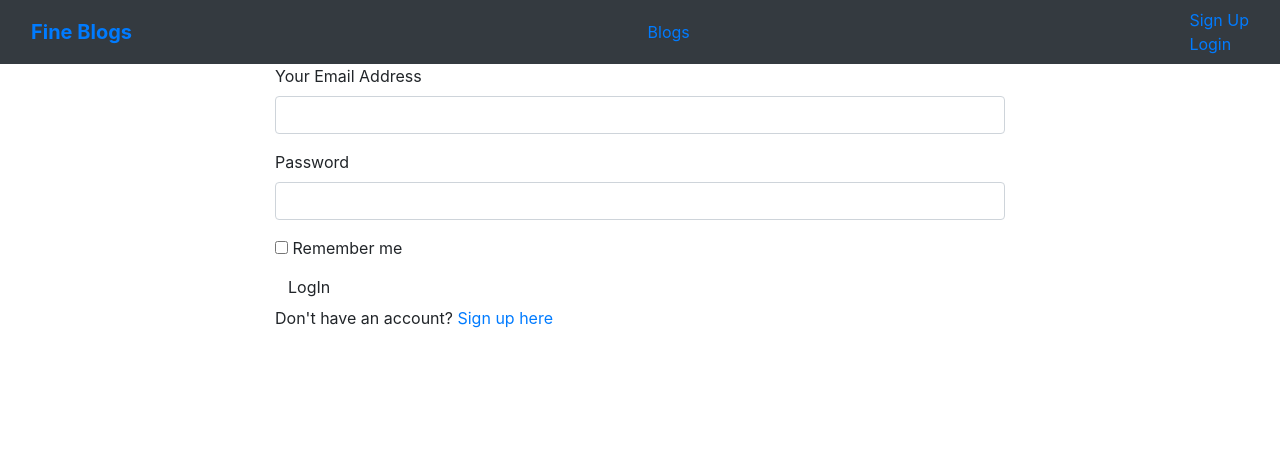
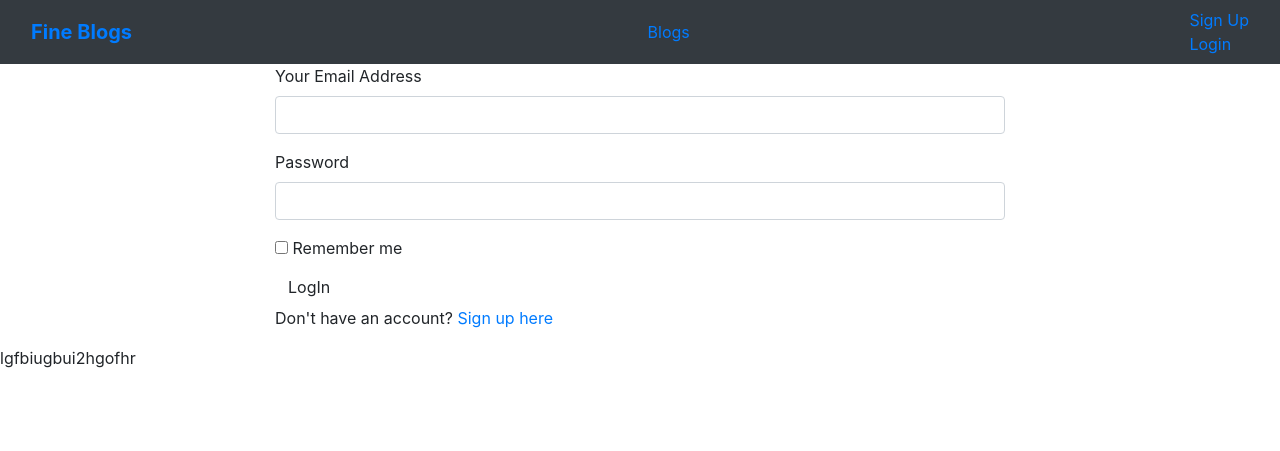
Before and after one commit to andrew4779/Blog, a Flask app: page /authenticate/login in a window 1280 px wide. Shown: the top 451 px of the page. Run offline with Flask 2, Linux system fonts and the light colour scheme; some libraries are stand-ins or nearby versions.

```diff
--- a/app/templates/auth/login.html
+++ b/app/templates/auth/login.html
@@ -21,4 +21,4 @@
     </div>
 </div>
 
-{% endblock%}
+lgfbiugbui2hgofhr{% endblock%}
```
